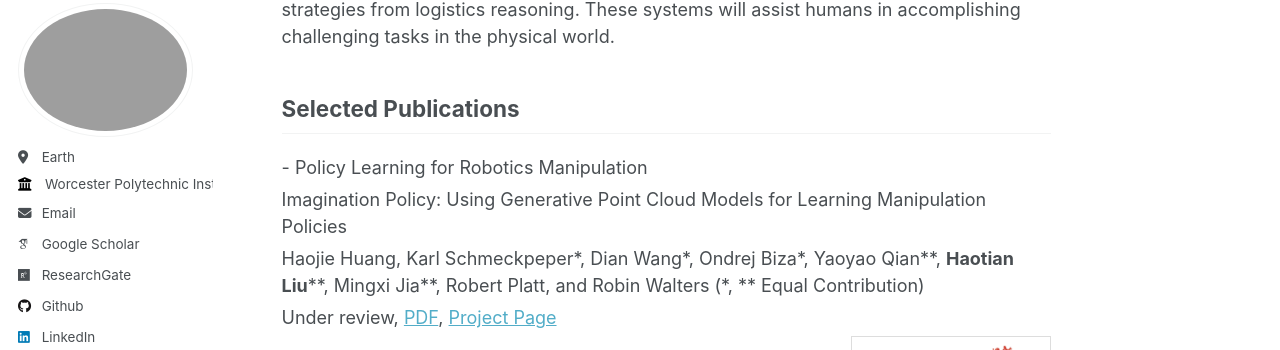
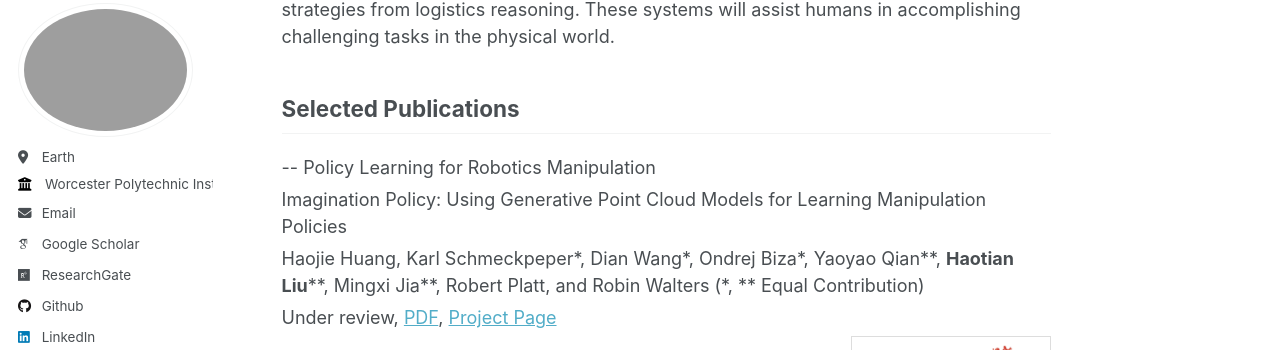
Before and after one commit to seanliu7081/seanliu7081.github.io, a Jekyll site: the page built from _pages/about.md, in a window 1280 px wide and 900 px high, scrolled down 706 px. Shown: the part 103-453 px from the top of the window. Built offline with Jekyll 4.4.1, drawn with Linux system fonts in a browser that asks for light colours; some web fonts are replaced.

```diff
--- a/_pages/about.md
+++ b/_pages/about.md
@@ -24,7 +24,7 @@ My long-term research vision is to develop automation systems that are self-adap
 
 <div class="selected-publications">
 <!--   <h3>Policy Learning for Robotic Manipulation</h3> -->
-- Policy Learning for Robotics Manipulation
+-- Policy Learning for Robotics Manipulation
 
   <div class="publication">
     <p>Imagination Policy: Using Generative Point Cloud Models for Learning Manipulation Policies</p>
```
